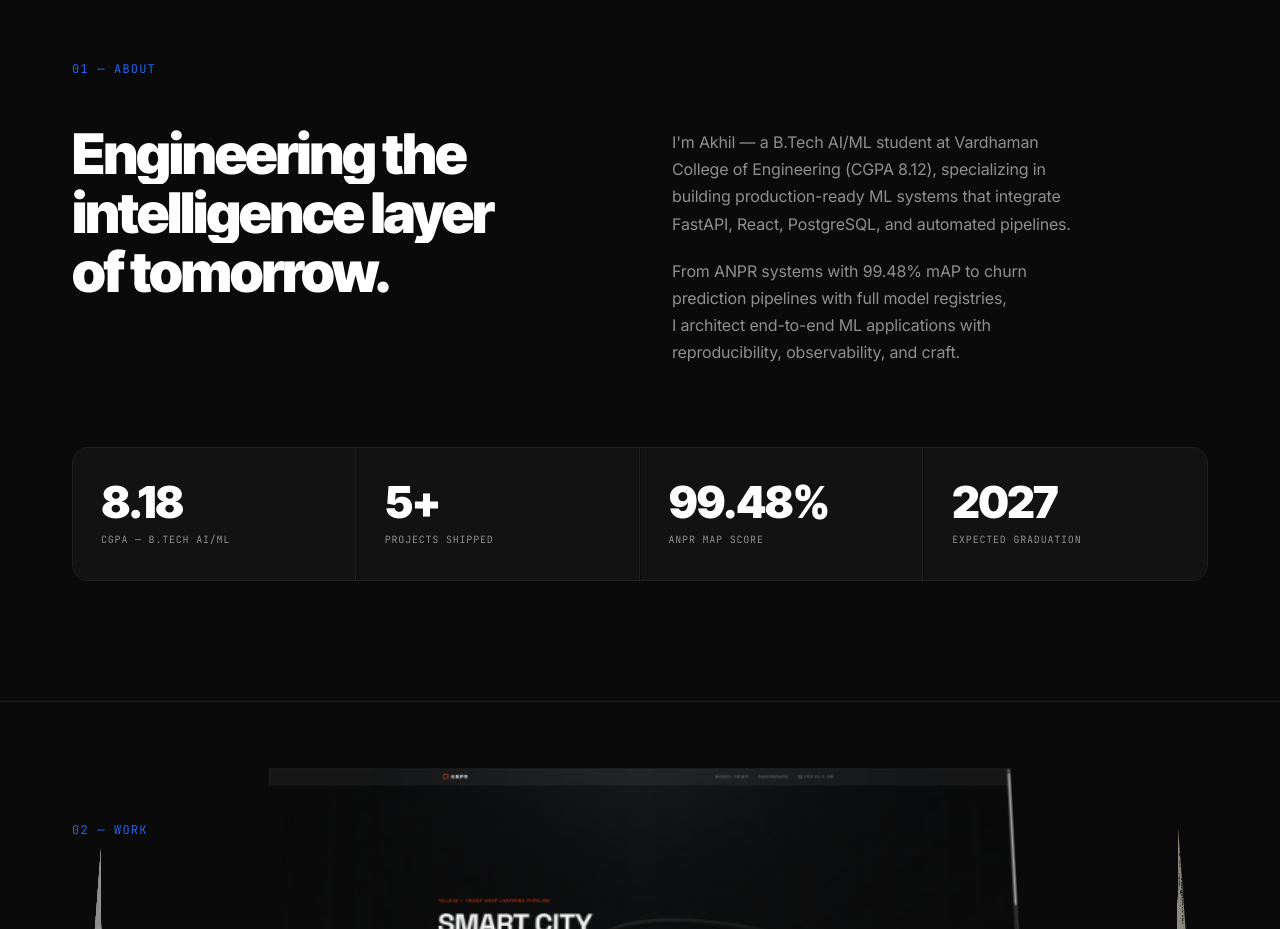
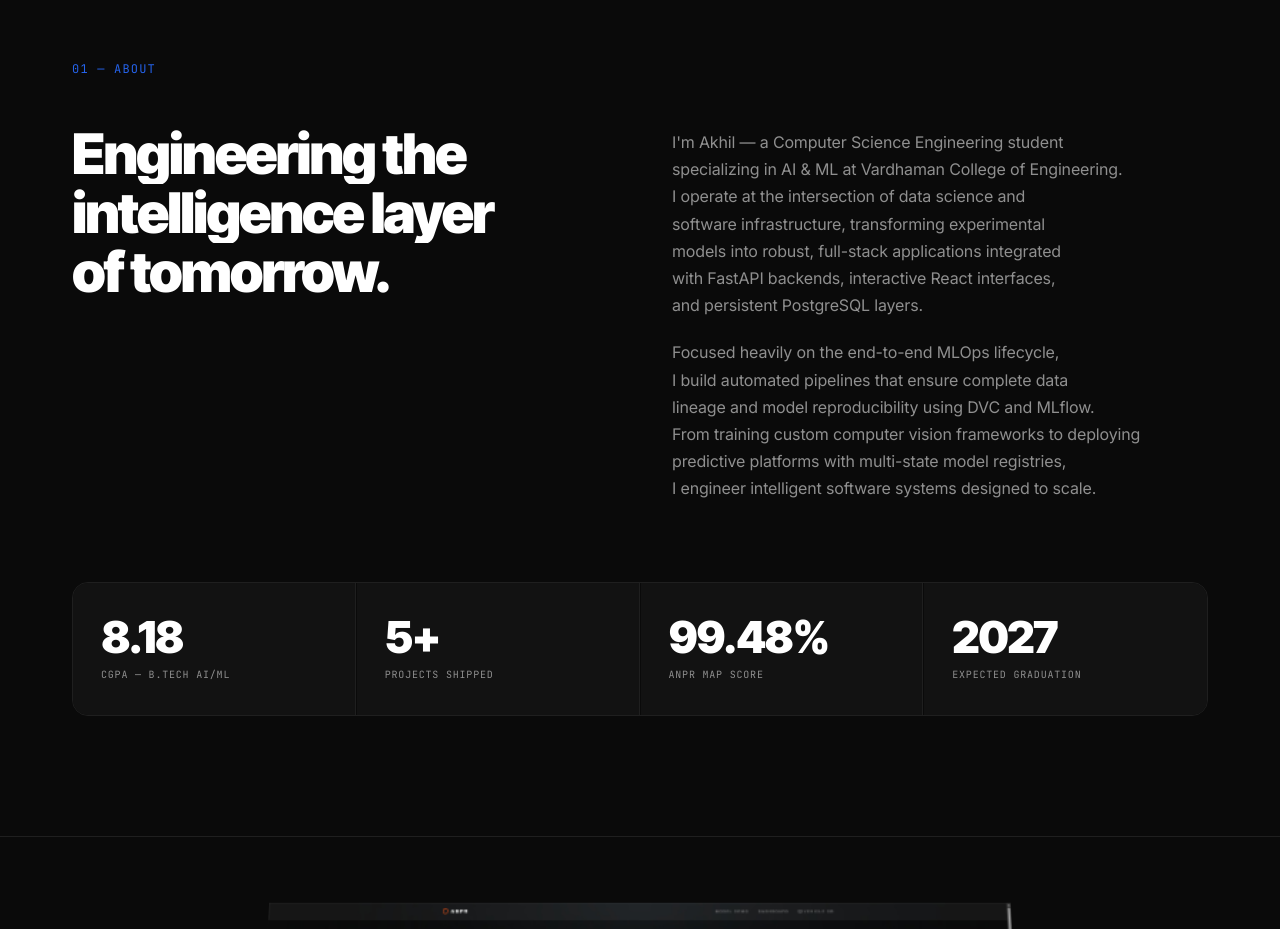
Before and after one commit to akhilgolepu/Portfolio-AkhilGolepu, a React (Vite) app: page / in a window 1280 px wide. Shown: the part 860-1789 px from the top of the page. Built offline with nearby package versions, Linux system fonts and the light colour scheme.

Commit message:
changed the about section

```diff
--- a/src/components/about/AboutSection.jsx
+++ b/src/components/about/AboutSection.jsx
@@ -110,10 +110,13 @@ export default function AboutSection() {
           <div style={{ paddingTop: '4px' }}>
             <AnimatedSplitText
               lines={[
-                "I'm Akhil — a B.Tech AI/ML student at Vardhaman",
-                'College of Engineering (CGPA 8.12), specializing in',
-                'building production-ready ML systems that integrate',
-                'FastAPI, React, PostgreSQL, and automated pipelines.',
+                "I'm Akhil — a Computer Science Engineering student",
+                'specializing in AI & ML at Vardhaman College of Engineering.',
+                'I operate at the intersection of data science and ',
+                'software infrastructure, transforming experimental ',
+                'models into robust, full-stack applications integrated',
+                'with FastAPI backends, interactive React interfaces, ',
+                'and persistent PostgreSQL layers.',
               ]}
               className="font-body"
               style={{
@@ -128,10 +131,12 @@ export default function AboutSection() {
 
             <AnimatedSplitText
               lines={[
-                'From ANPR systems with 99.48% mAP to churn',
-                'prediction pipelines with full model registries,',
-                'I architect end-to-end ML applications with',
-                'reproducibility, observability, and craft.',
+                'Focused heavily on the end-to-end MLOps lifecycle,',
+                'I build automated pipelines that ensure complete data',
+                'lineage and model reproducibility using DVC and MLflow.',
+                'From training custom computer vision frameworks to deploying',
+                'predictive platforms with multi-state model registries,',
+                'I engineer intelligent software systems designed to scale.',
               ]}
               className="font-body"
               style={{
--- a/src/index.css
+++ b/src/index.css
@@ -283,7 +283,7 @@
 .text-surface-muted { color: var(--text-muted); }
 .border-surface { border-color: var(--border-line); }
 
-/* LOVABLE: Carousel 3D styles (copied/adapted) */
+/* Carousel 3D styles (copied/adapted) */
 .carousel-stage {
   perspective: 1600px;
   height: 480px;
@@ -319,7 +319,7 @@
 /* small helper for tag */
 .tag { padding: 6px 10px; border-radius: 9999px; font-weight: 600; font-size: 11px; }
 
-/* Preloader (Lovable) */
+/* Preloader */
 .preloader {
   position: fixed;
   inset: 0;
```
